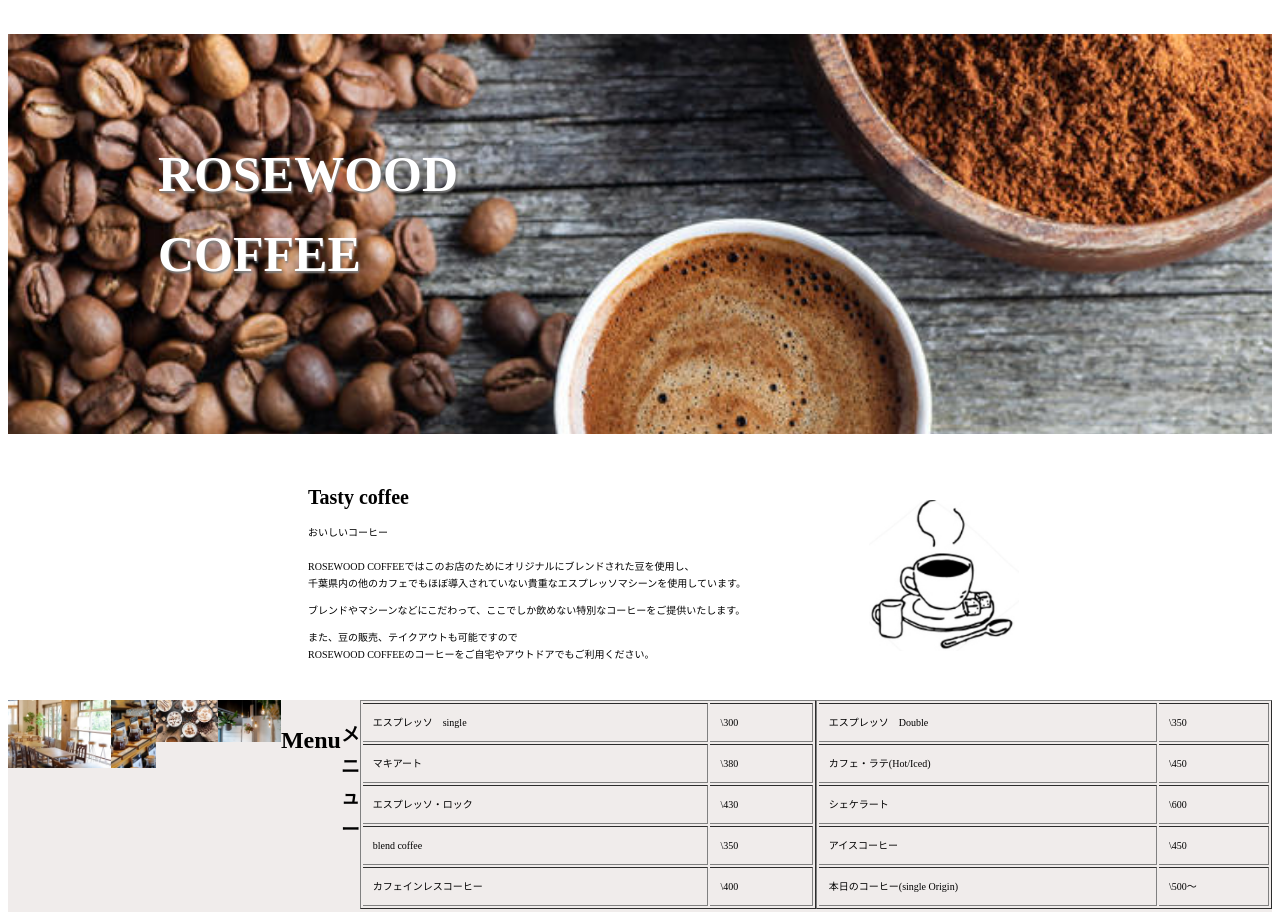
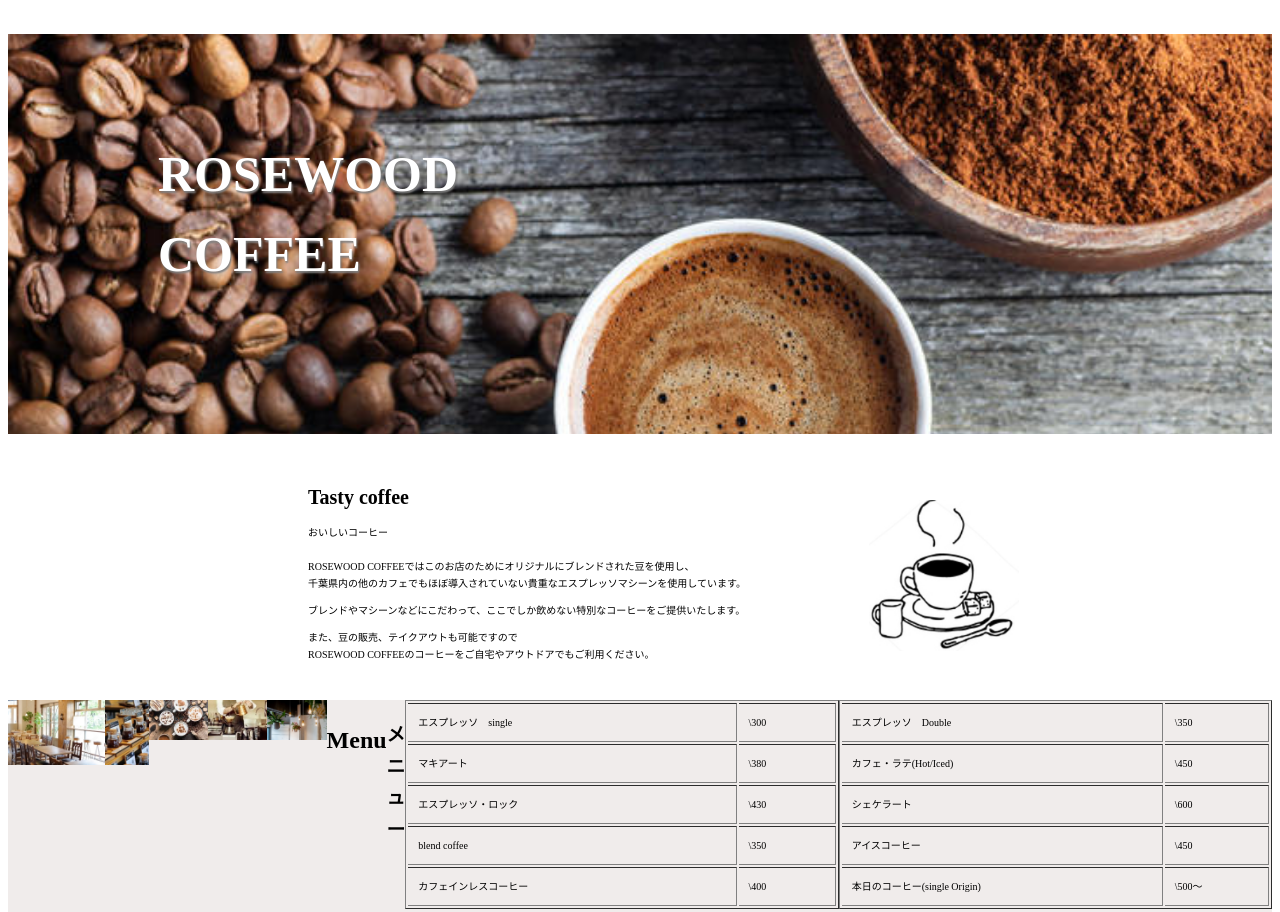
Before and after one commit to rusuntic/coffeecafe, a plain HTML site: page index.html in a window 1280 px wide. Shown: the top 912 px of the page. Drawn offline with Linux system fonts and the light colour scheme; files that its build step writes are made by us from their sources; files whose address does not match are found by name.

Commit message:
Update index.html

```diff
--- a/index.html
+++ b/index.html
@@ -45,7 +45,7 @@
       </div>
 
       <div class="item">
-        <img src="images/photo4.jpg" alt="">
+        <img src="https://github.com/rusuntic/coffeecafe/blob/main/photo4.jpg?raw=true" alt="">
       </div>
 
       <div class="item">
```
